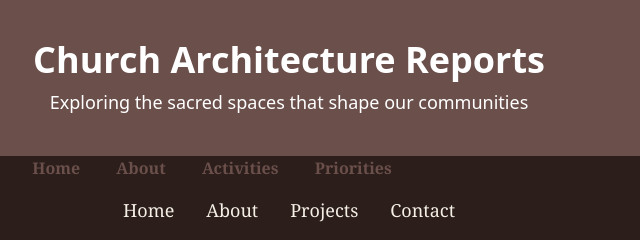
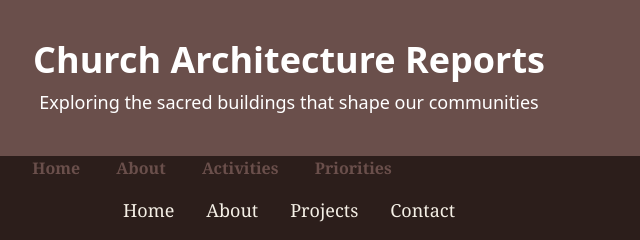
Before and after one commit to rubiej/priory-hobby-site, a plain HTML site: page priorities.html in a window 1280 px wide. Shown: the top 240 px of the page, 351-991 px from the left. Drawn offline with nearby package versions, Linux system fonts and the light colour scheme.

```diff
--- a/priorities.html
+++ b/priorities.html
@@ -14,7 +14,7 @@
     <!-- Header -->
     <header class="text-center py-10 bg-[#6a4f4b] text-white">
       <h1 class="text-4xl font-bold">Church Architecture Reports</h1>
-      <p class="mt-2 text-lg">Exploring the sacred spaces that shape our communities</p>
+      <p class="mt-2 text-lg">Exploring the sacred buildings that shape our communities</p>
     </header>
 
         <!-- Navigation -->
```
